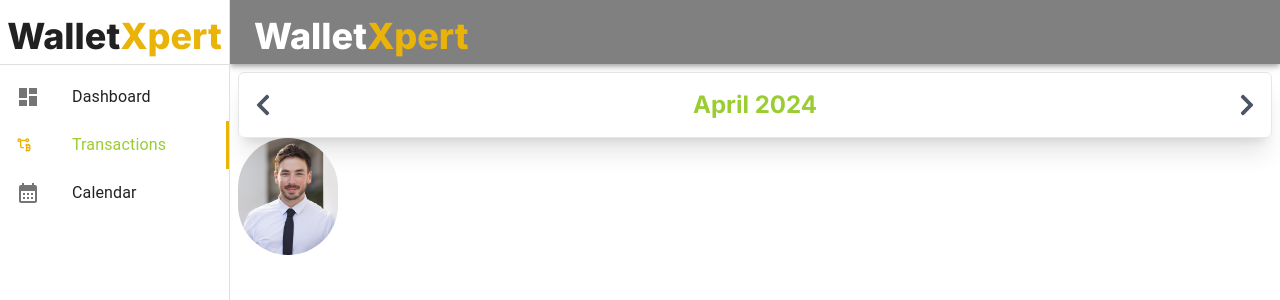
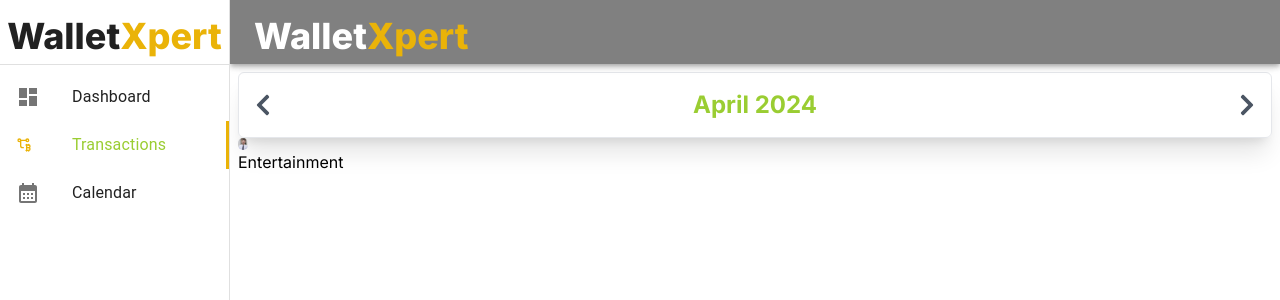
Before and after one commit to Aahmed-Hossain/Wallet-Xpert, a Next.js app: page /dashboard/transactions in a window 1280 px wide. Shown: the top 300 px of the page. Built offline with nearby package versions, Linux system fonts and the light colour scheme.

Commit message:
transactions section of dashboard updated with the dummy data

```diff
--- a/src/app/(DashboardLayout)/dashboard/transactions/page.tsx
+++ b/src/app/(DashboardLayout)/dashboard/transactions/page.tsx
@@ -2,7 +2,13 @@ import Image from 'next/image';
 import React from 'react'
 import { FaChevronLeft } from "react-icons/fa";
 import { FaChevronRight } from "react-icons/fa";
-import logo from '../../../../../public/images/staff1.jpg'
+import img1 from '../../../../../public/images/staff1.jpg'
+const data = [
+  {id: 1, image: img1, transactionType:'Entertainment', transactionFrom: 'wallet', amount: 43, date: '12/02/2024'  },
+  {id: 2, image: '', transactionType:'Eating Out', transactionFrom: 'wallet', amount: 43, date: '12/02/2024'  },
+  {id: 3, image: '', transactionType:'Fual', transactionFrom: 'wallet', amount: 13, date: '12/02/2024'  },
+  {id: 4, image: '', transactionType:'Shopping', transactionFrom: 'wallet', amount: 80, date: '12/02/2024'  }
+]
 const TransactionPage = () => {
   return (
     <div>
@@ -13,7 +19,11 @@ const TransactionPage = () => {
   {/* transaction cards */}
 
   <div>
-    <Image className="rounded-full" src={logo} width={100} height={100} alt='expense category images'/>
+    <Image className="rounded-full " src={img1} width={10} height={10} alt='expense category images'/>
+    <div>
+      <p>Entertainment</p>
+
+    </div>
   </div>
     </div>
   )
```
